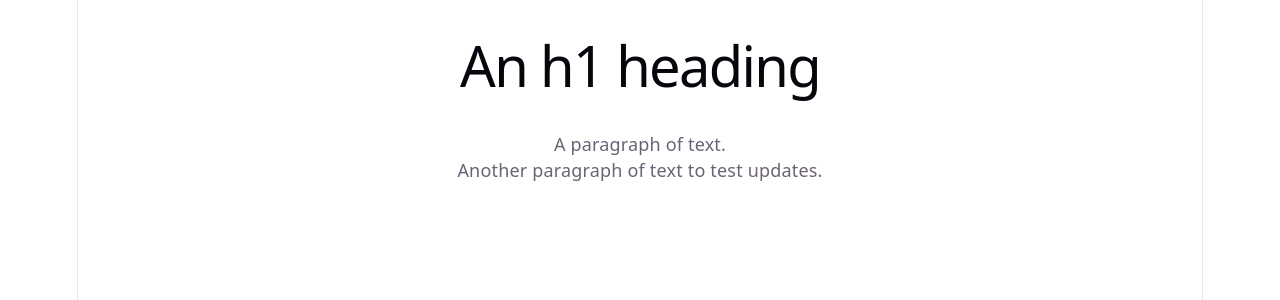
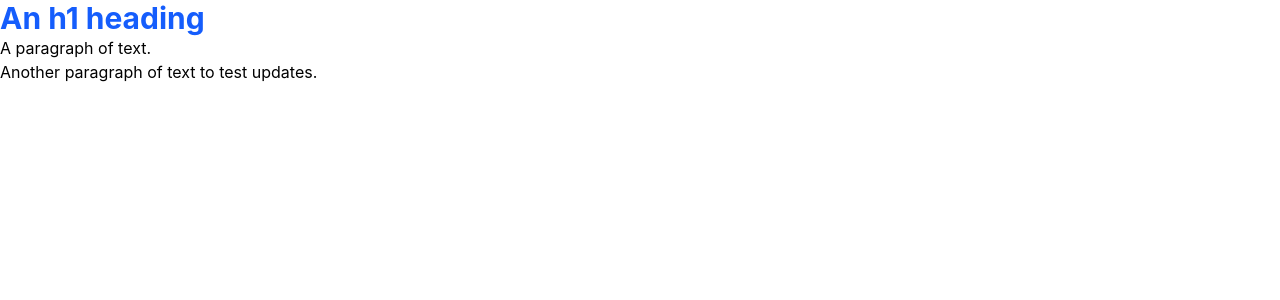
Before and after one commit to tielmess/tm001react, a React (Vite) app: page / in a window 1280 px wide. Shown: the top 300 px of the page. Built offline with nearby package versions, Linux system fonts and the light colour scheme.

Commit message:
Amend CSS

```diff
--- a/package.json
+++ b/package.json
@@ -10,9 +10,9 @@
     "preview": "vite preview"
   },
   "dependencies": {
-    "@tailwindcss/vite": "^4.3.0",
     "react": "^19.2.6",
     "react-dom": "^19.2.6",
+    "@tailwindcss/vite": "^4.3.0",
     "tailwindcss": "^4.3.0"
   },
   "devDependencies": {
--- a/src/index.css
+++ b/src/index.css
@@ -1,113 +1,3 @@
 @import "tailwindcss";
 
-:root {
-  --text: #6b6375;
-  --text-h: #08060d;
-  --bg: #fff;
-  --border: #e5e4e7;
-  --code-bg: #f4f3ec;
-  --accent: #aa3bff;
-  --accent-bg: rgba(170, 59, 255, 0.1);
-  --accent-border: rgba(170, 59, 255, 0.5);
-  --social-bg: rgba(244, 243, 236, 0.5);
-  --shadow:
-    rgba(0, 0, 0, 0.1) 0 10px 15px -3px, rgba(0, 0, 0, 0.05) 0 4px 6px -2px;
-
-  --sans: system-ui, "Segoe UI", Roboto, sans-serif;
-  --heading: system-ui, "Segoe UI", Roboto, sans-serif;
-  --mono: ui-monospace, Consolas, monospace;
-
-  font: 18px/145% var(--sans);
-  letter-spacing: 0.18px;
-  color-scheme: light dark;
-  color: var(--text);
-  background: var(--bg);
-  font-synthesis: none;
-  text-rendering: optimizeLegibility;
-  -webkit-font-smoothing: antialiased;
-  -moz-osx-font-smoothing: grayscale;
-
-  @media (max-width: 1024px) {
-    font-size: 16px;
-  }
-}
-
-@media (prefers-color-scheme: dark) {
-  :root {
-    --text: #9ca3af;
-    --text-h: #f3f4f6;
-    --bg: #16171d;
-    --border: #2e303a;
-    --code-bg: #1f2028;
-    --accent: #c084fc;
-    --accent-bg: rgba(192, 132, 252, 0.15);
-    --accent-border: rgba(192, 132, 252, 0.5);
-    --social-bg: rgba(47, 48, 58, 0.5);
-    --shadow:
-      rgba(0, 0, 0, 0.4) 0 10px 15px -3px, rgba(0, 0, 0, 0.25) 0 4px 6px -2px;
-  }
-
-  #social .button-icon {
-    filter: invert(1) brightness(2);
-  }
-}
-
-body {
-  margin: 0;
-}
-
-#root {
-  width: 1126px;
-  max-width: 100%;
-  margin: 0 auto;
-  text-align: center;
-  border-inline: 1px solid var(--border);
-  min-height: 100svh;
-  display: flex;
-  flex-direction: column;
-  box-sizing: border-box;
-}
-
-h1,
-h2 {
-  font-family: var(--heading);
-  font-weight: 500;
-  color: var(--text-h);
-}
-
-h1 {
-  font-size: 56px;
-  letter-spacing: -1.68px;
-  margin: 32px 0;
-  @media (max-width: 1024px) {
-    font-size: 36px;
-    margin: 20px 0;
-  }
-}
-h2 {
-  font-size: 24px;
-  line-height: 118%;
-  letter-spacing: -0.24px;
-  margin: 0 0 8px;
-  @media (max-width: 1024px) {
-    font-size: 20px;
-  }
-}
-p {
-  margin: 0;
-}
-
-code,
-.counter {
-  font-family: var(--mono);
-  display: inline-flex;
-  border-radius: 4px;
-  color: var(--text-h);
-}
-
-code {
-  font-size: 15px;
-  line-height: 135%;
-  padding: 4px 8px;
-  background: var(--code-bg);
-}
+/* Custom styles can be added here */
```
